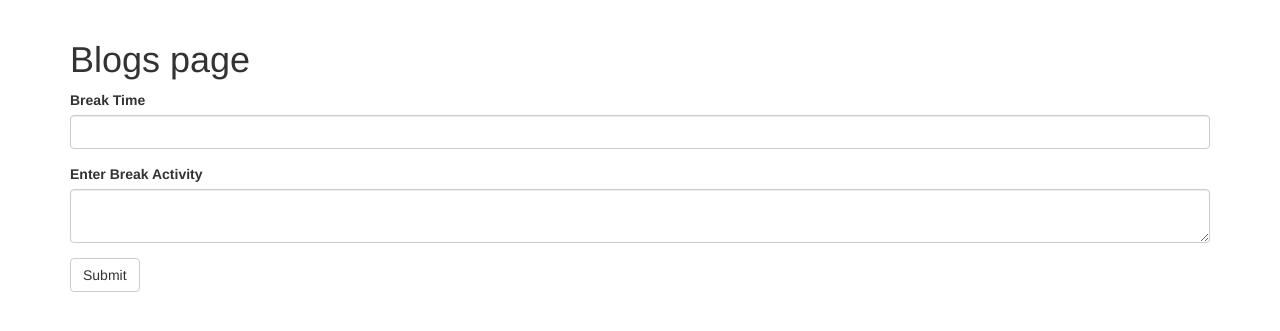
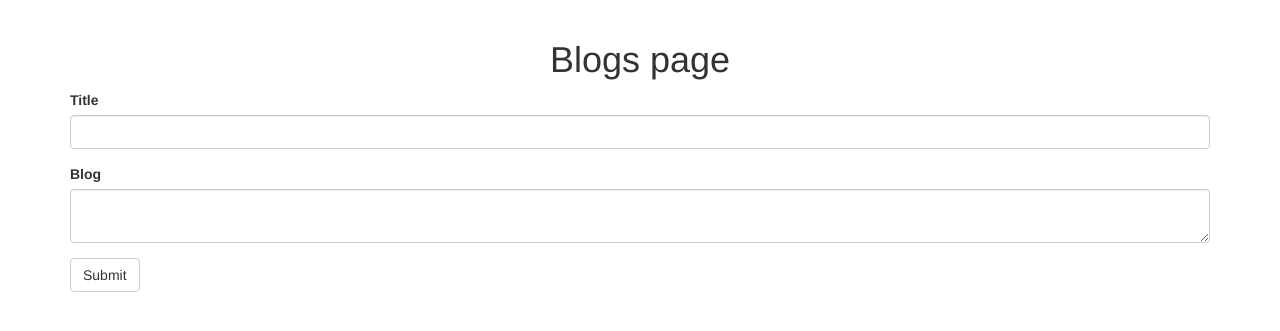
Before and after one commit to Kadas36/Bloggers-Hut, a Flask app: page /blogs in a window 1280 px wide. Shown: the part 52-383 px from the top of the page. Run offline with Flask 2, Linux system fonts and the light colour scheme; the visitor is signed in with stand-in values (Sample User, id 1); data that the repository does not hold is empty; some libraries are stand-ins or nearby versions.

```diff
--- a/app/main/forms.py
+++ b/app/main/forms.py
@@ -6,6 +6,9 @@ from wtforms.validators import DataRequired
 
 class BlogForm(FlaskForm):
 
-    blog_title = StringField('Break Time', validators=[DataRequired()])
-    blog_body = TextAreaField('Enter Break Activity', validators=[DataRequired()])
+    blog_title = StringField('Title', validators=[DataRequired()])
+    blog_body = TextAreaField('Blog', validators=[DataRequired()])
     submit = SubmitField('Submit')
+
+# class CommentForm(FlaskForm):
+#     comment = blog_title = TextAreaField('Comment', validators=[DataRequired()])
--- a/app/templates/blogs.html
+++ b/app/templates/blogs.html
@@ -5,11 +5,11 @@
 
 
 <div class="container">
-    <h1>Blogs  page</h1>
+    <h1 class="text-center">Blogs  page</h1>
 {% for blog in blogs_list %}
     <div class="card">
         <div class="card-body">
-            <h5 class="card-title">{{ blog.blog_title }}</h5>
+            <h3 class="card-title">{{ blog.blog_title }}</h3>
             <p class="card-text">{{ blog.blog_body }}</p>
             <a href="#" class="btn btn-primary">Comment</a>
         </div>
--- a/config.py
+++ b/config.py
@@ -5,7 +5,7 @@ class Config:
    '''
    General configuration parent class
    '''
-   SQLALCHEMY_DATABASE_URI = 'postgresql+psycopg2://moringa:kadas36@localhost/bloggers'
+   SQLALCHEMY_DATABASE_URI = 'postgresql+psycopg2://moringa:kadas36@localhost/blogger'
    SECRET_KEY = os.environ.get('SECRET_KEY')
 
 
@@ -14,7 +14,7 @@ class ProdConfig(Config):
     SQLALCHEMY_DATABASE_URI = os.environ.get("DATABASE_URL")
 
 class DevConfig(Config):
-   SQLALCHEMY_DATABASE_URI = 'postgresql+psycopg2://moringa:kadas36@localhost/bloggers'
+   SQLALCHEMY_DATABASE_URI = 'postgresql+psycopg2://moringa:kadas36@localhost/blogger'
    DEBUG = True
 
 config_options = {
```
Also changed, not shown: app/auth/views.py (+2 -5 lines), app/main/views.py (+21 -0 lines), app/models.py (+18 -0 lines).
